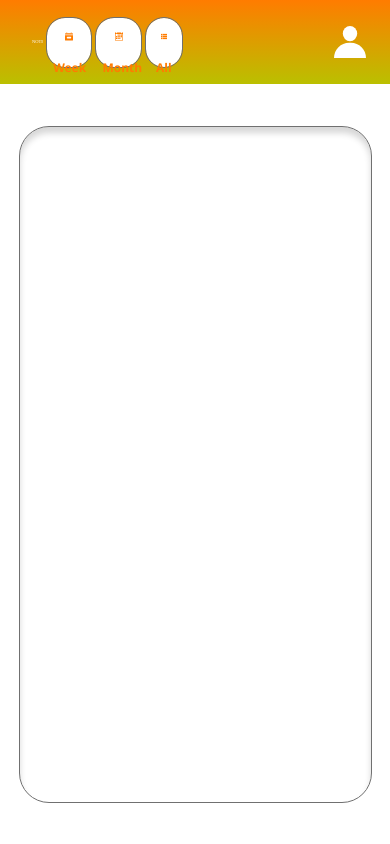
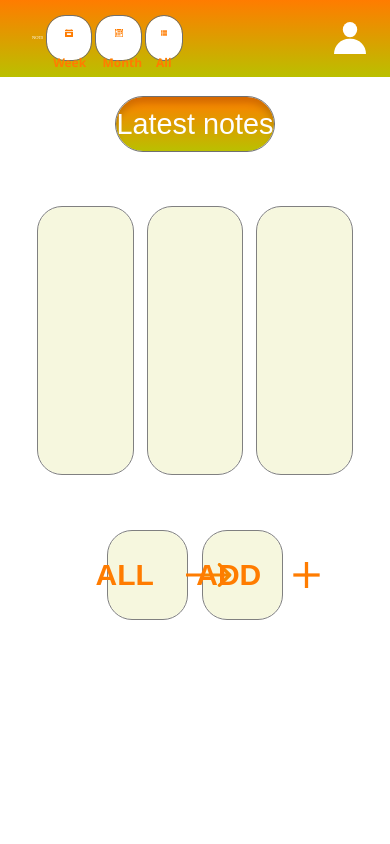
Before and after one commit to jakubszpilowski/WdPAI, a PHP site: page /public/views/main_page.html in a window 390 px wide; the page is wider, and only the part inside the window is pictured. Run offline with PHP 8.4, Linux system fonts and the light colour scheme.

Commit message:
Main page - resposive (blank)

```diff
--- a/public/css/style_main.css
+++ b/public/css/style_main.css
@@ -87,14 +87,80 @@ body {
 }
 
 .container {
+    display: flex;
+    flex-direction: column;
+    justify-content: start;
+    align-items: center;
     width: 90%;
-    height: 80%;
+    height: 100%;
     margin: auto;
+}
 
-    background: #FFFFFFF5 0% 0% no-repeat padding-box;
+.container > p {
+    display: flex;
+    flex-direction: row;
+    justify-content: center;
+    align-items: center;
+    margin: 1.2rem;
+    margin-bottom: 0;
+
+    background: transparent linear-gradient(180deg, #FF7C00 0%, #BAC000 100%) 0% 0% no-repeat padding-box;
     box-shadow: inset 0px 6px 6px #00000029;
     border: 1px solid #707070;
-    border-radius: 30px;
+    border-radius: 38px;
+    width: 45%;
+    height: 7%;
+
+    font: normal normal normal 1.8rem/4rem Arial;
+    color: #fefefe;
+}
+
+section {
+    display: flex;
+    flex-direction: row;
+    justify-content: space-between;
+    align-items: center;
+
+    margin-top: 2rem;
+    width: 90%;
+    height: 60%;
+}
+
+section > * {
+    border-radius: 25px;
+    border: solid 1px #808080;
+}
+
+.note {
+    background: #BAC00021 0% 0% no-repeat padding-box;
+    width: 30%;
+    height: 85%;
+}
+
+.second {
+    align-items: flex-start;
+    width: 50%;
+}
+
+.action-button {
+    display: flex;
+    flex-direction: row;
+    justify-content: center;
+    align-items: center;
+
+    background: #BAC00021 0% 0% no-repeat padding-box;
+    width: 45%;
+    height: 28%;
+    font: normal normal bold 1.875rem/2.375rem Arial;
+    color: #FF7C00;
+}
+
+.action-button > * {
+    margin-left: 2rem;
+}
+
+.action-button > img {
+    height: 30%;
 }
 
 @media only screen and (max-device-width: 420px) {
--- a/public/views/main_page.html
+++ b/public/views/main_page.html
@@ -32,6 +32,28 @@
             </div>
         </nav>
         <div class="container">
+            <p>Latest notes</p>
+            <section class="first">
+                <div class="note">
+
+                </div>
+                <div class="note">
+
+                </div>
+                <div class="note">
+
+                </div>
+            </section>
+            <section class="second">
+                 <div class="action-button">
+                    <strong>ALL</strong>
+                    <img src="../img/arrow_right_org.svg">
+                </div>
+                <div class="action-button">
+                    <strong>ADD</strong>
+                    <img src="../img/add.svg">
+                </div>
+            </section>
         </div>
     </div>
 </body>
```
Also changed, not shown: other parts of public/css/style_main.css (+38 -1 lines).
